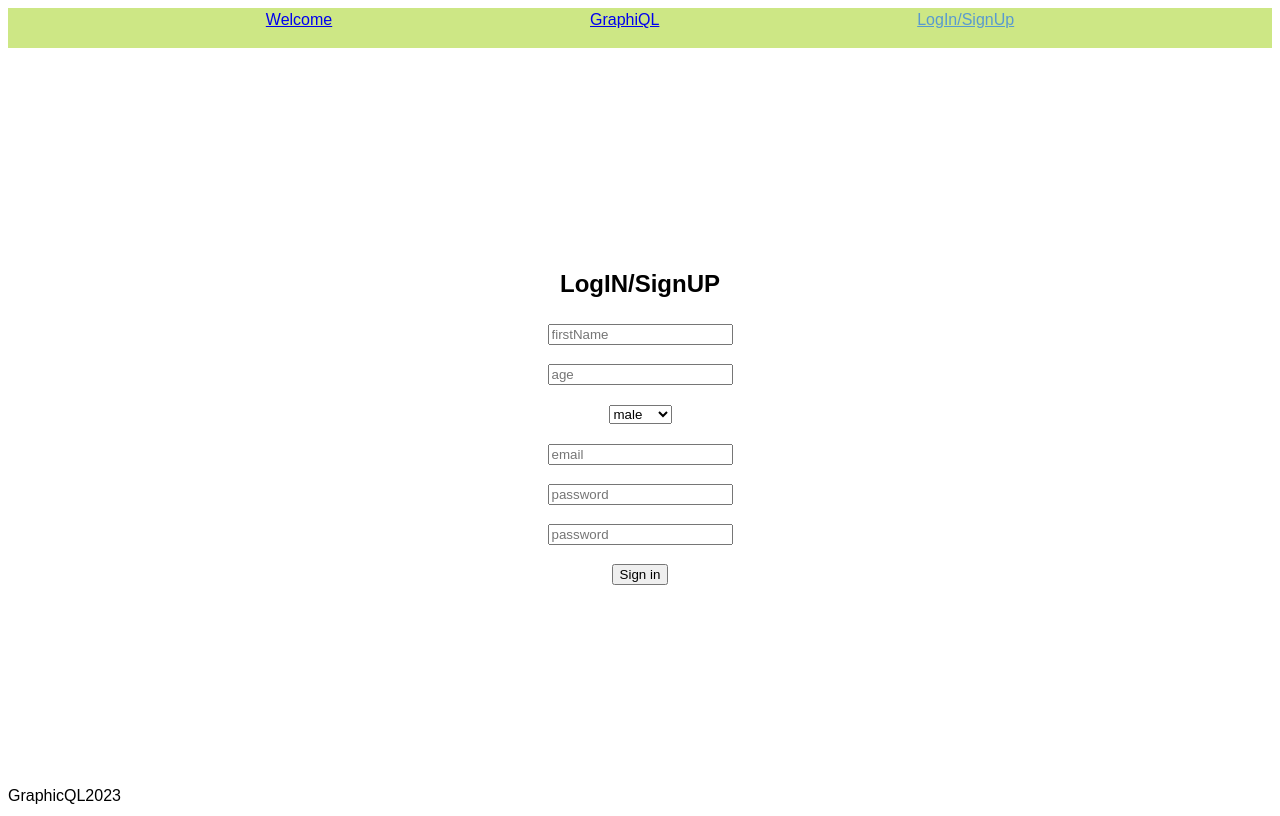
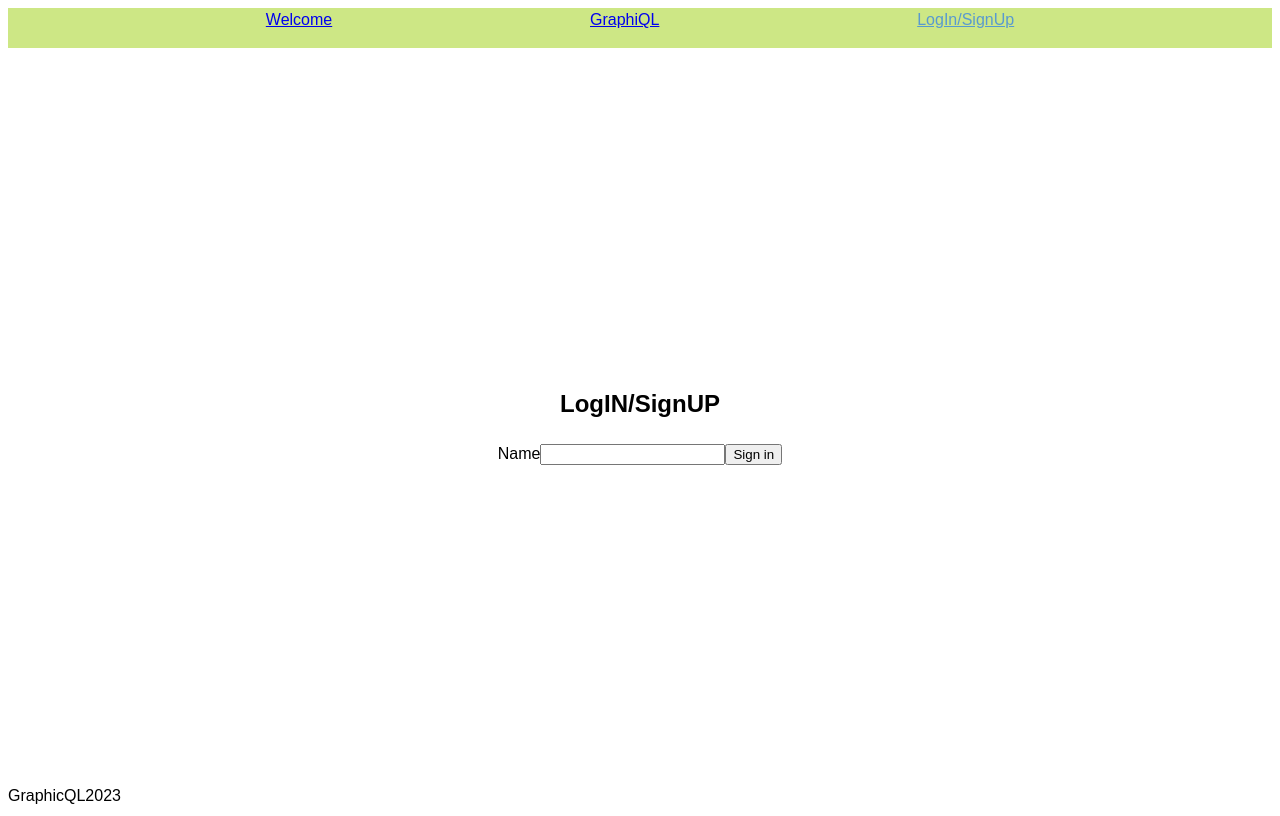
Before and after one commit to AndreiVauchok2211/grafiql-app, a React (Vite) app: page /signup in a window 1280 px wide. Built offline with nearby package versions, Linux system fonts and the light colour scheme; a web font is replaced by a local one.

Commit message:
rename: correct the file name

```diff
--- a/src/App.tsx
+++ b/src/App.tsx
@@ -2,7 +2,7 @@ import { Routes, Route } from 'react-router-dom';
 import { GraphiQL } from './components/pages/GraphiQL';
 import { SignUp } from './components/pages/SignUp';
 import { Welcome } from './components/pages/Welcome';
-import { Loyaut } from './components/loyaut/Loyaut';
+import { Layout } from './components/Layout/Layout';
 import { PageNotFound } from './components/pages/PageNotFound';
 import { ErrorBoundary } from './components/ErrorBoundary';
 
@@ -11,7 +11,7 @@ export function App() {
     <>
       <ErrorBoundary>
         <Routes>
-          <Route path="/" element={<Loyaut />}>
+          <Route path="/" element={<Layout />}>
             <Route index element={<Welcome />} />
             <Route path="graphiql" element={<GraphiQL />} />
             <Route path="signup" element={<SignUp />} />
--- a/src/components/ErrorBoundary/ErrorBoundary.tsx
+++ b/src/components/ErrorBoundary/ErrorBoundary.tsx
@@ -1,12 +1,5 @@
 import { Component, ErrorInfo } from 'react';
-
-interface Props {
-  children: React.ReactNode;
-}
-
-interface State {
-  hasError: boolean;
-}
+import { Props, State } from './errorsInterface';
 
 export class ErrorBoundary extends Component<Props, State> {
   constructor(props: Props) {
@@ -24,9 +17,7 @@ export class ErrorBoundary extends Component<Props, State> {
 
   render() {
     if (this.state.hasError) {
-      <div>
-        <p>Seems like an error occured!</p>
-      </div>;
+      <p>Seems like an error occured!</p>;
     }
 
     return this.props.children;
--- /dev/null
+++ b/src/components/ErrorBoundary/errorsInterface.ts
@@ -0,0 +1,7 @@
+export interface Props {
+  children: React.ReactNode;
+}
+
+export interface State {
+  hasError: boolean;
+}
--- a/src/components/loyaut/Loyaut.tsx
+++ b/src/components/Layout/Layout.tsx
@@ -1,7 +1,7 @@
 import { NavLink, Outlet } from 'react-router-dom';
-import styles from './Loyaut.module.scss';
+import styles from './Layout.module.scss';
 
-export function Loyaut() {
+export function Layout() {
   return (
     <div className={styles.container_app}>
       <header className={styles.header_form}>
--- a/src/components/pages/SignUp/SignUp.tsx
+++ b/src/components/pages/SignUp/SignUp.tsx
@@ -1,94 +1,12 @@
-import { useForm } from 'react-hook-form';
-import { yupResolver } from '@hookform/resolvers/yup';
-import * as yup from 'yup';
 import styles from './SignUp.module.scss';
 
-const schema = yup.object().shape({
-  firstName: yup
-    .string()
-    .matches(/[A-Z]/, 'Please enter first uppercased letter')
-    .required(),
-  age: yup.number().positive().integer().required(),
-  sex: yup
-    .mixed()
-    .oneOf(['male', 'female', 'other'] as const)
-    .defined(),
-  email: yup.string().email().required(),
-  password: yup
-    .string()
-    .min(8, 'Pasword must be 8 or more characters')
-    .matches(
-      /(?=.*[a-z])(?=.*[A-Z])\w+/,
-      'Password ahould contain at least one uppercase and lowercase character'
-    )
-    .matches(/\d/, 'Password should contain at least one number')
-    .matches(
-      /[`!@#$%^&*()_+\-=[\]{};':"\\|,.<>/?~]/,
-      'Password should contain at least one special character'
-    )
-    .required(),
-  confirmPassword: yup
-    .string()
-    .oneOf([yup.ref('password')], 'Passwords must match')
-    .required(),
-});
-type FormData = yup.InferType<typeof schema>;
-
 export function SignUp() {
-  const {
-    register,
-    handleSubmit,
-    formState: { errors },
-    reset,
-  } = useForm({ resolver: yupResolver(schema) });
-
-  function onSubmitHundler(data: FormData) {
-    console.log({ data });
-    reset();
-  }
-
   return (
     <div className={styles.sign_up__form}>
-      <form onSubmit={handleSubmit(onSubmitHundler)}>
+      <form>
         <h2>LogIN/SignUP</h2>
-        <input
-          {...register('firstName')}
-          placeholder="firstName"
-          type="firstName"
-          required
-        />
-        <p>{errors.firstName?.message}</p>
-        <input {...register('age')} placeholder="age" type="age" required />
-        <p>{errors.age?.message}</p>
-        <select {...register('sex')} required>
-          <option value="male">male</option>
-          <option value="female">female</option>
-          <option value="other">other</option>
-        </select>
-
-        <p>{errors.age?.message}</p>
-        <input
-          {...register('email')}
-          placeholder="email"
-          type="email"
-          required
-        />
-        <p>{errors.email?.message}</p>
-        <input
-          {...register('password')}
-          placeholder="password"
-          type="password"
-          required
-        />
-        <p>{errors.password?.message}</p>
-        <input
-          {...register('confirmPassword')}
-          placeholder="password"
-          type="password"
-          required
-        />
-        <p>{errors.password?.message}</p>
-
+        <label htmlFor="name">Name</label>
+        <input id="name" type="text" />
         <button type="submit">Sign in</button>
       </form>
     </div>
```
Also changed, not shown: src/components/Layout/Layout.module.scss (renamed from src/components/loyaut/Loyaut.module.scss).
